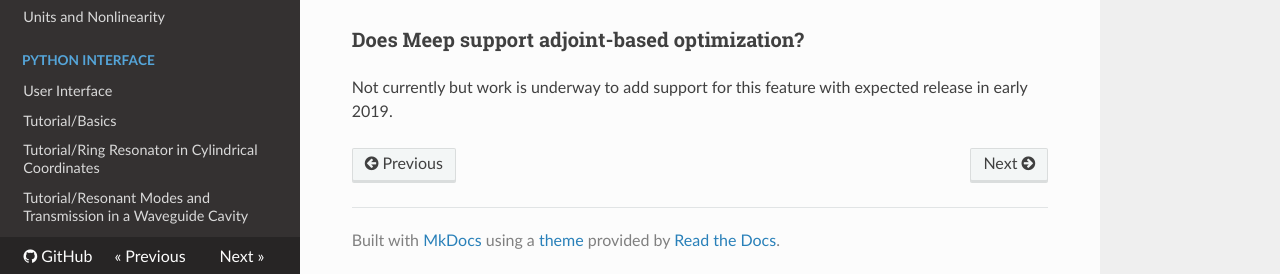
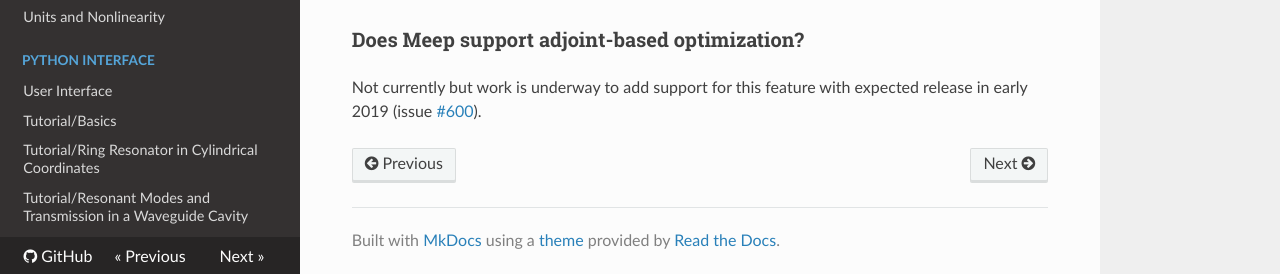
Before and after one commit to NanoComp/meep, an MkDocs documentation site: the page built from doc/docs/FAQ.md, in a window 1280 px wide and 900 px high, scrolled down 15243 px. Shown: the part 623-897 px from the top of the window. Built offline with MkDocs 1.6.1, drawn with Linux system fonts in a browser that asks for light colours; nearby versions of some CDN libraries; formulas are drawn with MathJax 3; old or Windows-style settings are respelled for this version of MkDocs.

```diff
--- a/doc/docs/FAQ.md
+++ b/doc/docs/FAQ.md
@@ -275,4 +275,4 @@ Yes. More specifically, Meep can be used to model saturable gain and absorption
 
 ### Does Meep support adjoint-based optimization?
 
-Not currently but work is underway to add support for this feature with expected release in early 2019.
+Not currently but work is underway to add support for this feature with expected release in early 2019 (issue [#600](https://github.com/stevengj/meep/pull/600)).
```
Also changed, not shown: doc/docs/Python_User_Interface.md (+6 -0 lines).
